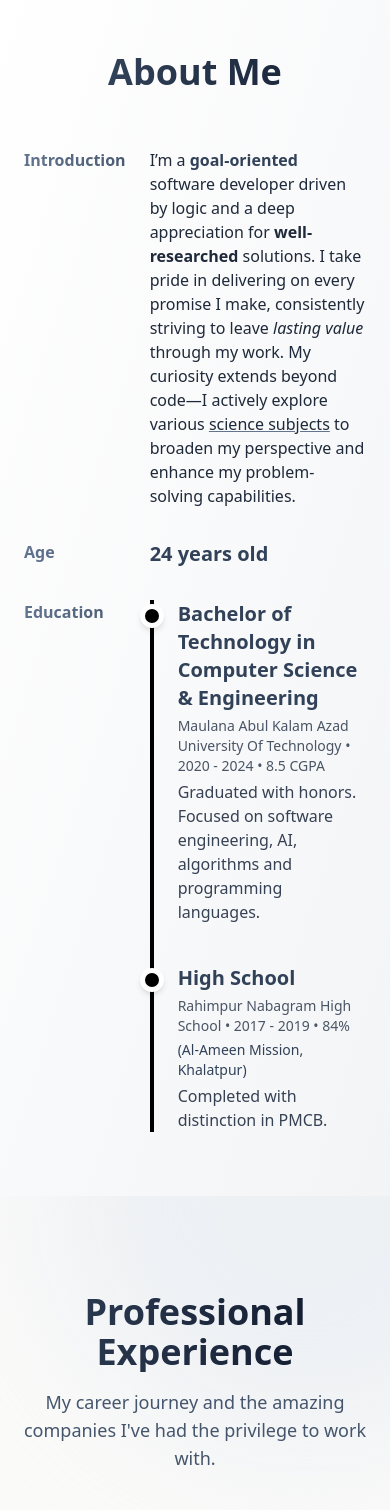
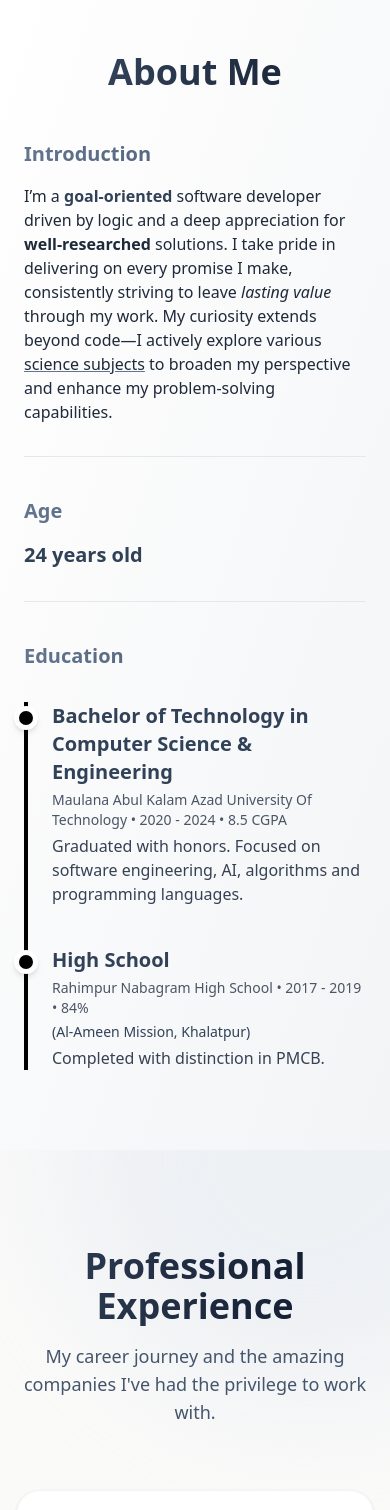
Before and after one commit to rasimul07/mdrasimul-portfolio, a Next.js app: page / in a window 390 px wide. Shown: the part 860-2370 px from the top of the page. Built offline with nearby package versions, Linux system fonts and the light colour scheme.

Commit message:
feat: add About and Skills components to showcase professional profile and technical stack

```diff
--- a/components/About.tsx
+++ b/components/About.tsx
@@ -28,12 +28,12 @@ const About = () => {
       </h2>
 
       <table className="w-full max-w-4xl table-auto text-left text-base">
-        <tbody>
-          <tr className="align-top">
-            <th className="pr-6 py-4 text-transparent bg-clip-text bg-gradient-to-r from-slate-500 to-slate-600 font-semibold w-1/4">
+        <tbody className="block md:table-row-group">
+          <tr className="flex flex-col md:table-row align-top mb-8 md:mb-0 border-b border-gray-200 md:border-none pb-6 md:pb-0">
+            <th className="md:pr-6 py-2 md:py-4 text-transparent bg-clip-text bg-gradient-to-r from-slate-500 to-slate-600 font-semibold w-full md:w-1/4 text-left text-xl md:text-base">
               Introduction
             </th>
-            <td className="py-4">
+            <td className="py-2 md:py-4 block md:table-cell">
               I’m a{" "}
               <span className="font-semibold text-slate-700">
                 goal-oriented
@@ -51,19 +51,19 @@ const About = () => {
               capabilities.
             </td>
           </tr>
-          <tr className="align-top">
-            <th className="pr-6 py-4 text-transparent bg-clip-text bg-gradient-to-r from-slate-500 to-slate-600 font-semibold w-1/4">
+          <tr className="flex flex-col md:table-row align-top mb-8 md:mb-0 border-b border-gray-200 md:border-none pb-6 md:pb-0">
+            <th className="md:pr-6 py-2 md:py-4 text-transparent bg-clip-text bg-gradient-to-r from-slate-500 to-slate-600 font-semibold w-full md:w-1/4 text-left text-xl md:text-base">
               Age
             </th>
-            <td className="py-4 text-slate-700 font-bold text-xl">
+            <td className="py-2 md:py-4 text-slate-700 font-bold text-xl block md:table-cell">
               {calculateAge()} years old
             </td>
           </tr>
-          <tr className="align-top">
-            <th className="pr-6 py-4 text-transparent bg-clip-text bg-gradient-to-r from-slate-500 to-slate-600 font-semibold w-1/4 align-top">
+          <tr className="flex flex-col md:table-row align-top pb-6 md:pb-0">
+            <th className="md:pr-6 py-2 md:py-4 text-transparent bg-clip-text bg-gradient-to-r from-slate-500 to-slate-600 font-semibold w-full md:w-1/4 text-left text-xl md:text-base">
               Education
             </th>
-            <td className="py-4">
+            <td className="py-2 md:py-4 block md:table-cell mt-4 md:mt-0">
               <div className="relative border-l-4 border-black pl-6 space-y-10">
                 {educationData.map((item, index) => (
                   <div key={index} className="relative">
--- a/components/Skills.tsx
+++ b/components/Skills.tsx
@@ -69,7 +69,7 @@ const Skills = () => {
               hoverIntensity={isHovering ? 0.9 : 0.6}
               rotateOnHover={true}
               forceHoverState={isHovering}
-              className="w-full h-full"
+              className="w-full h-full grayscale contrast-125 brightness-150"
               size="md"
             />
           </div>
```
